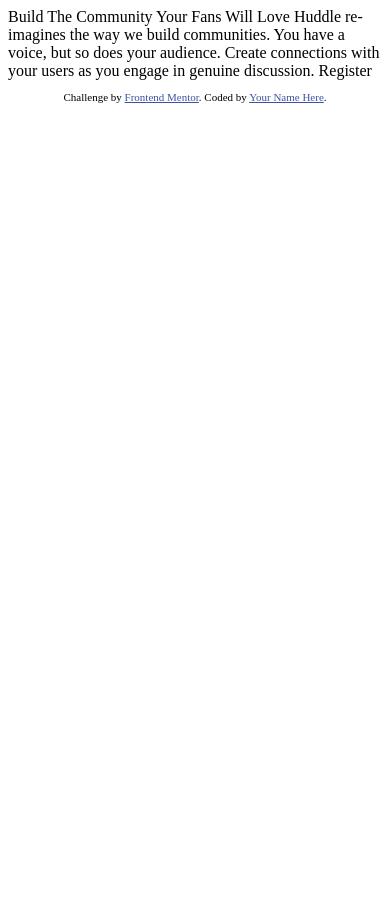
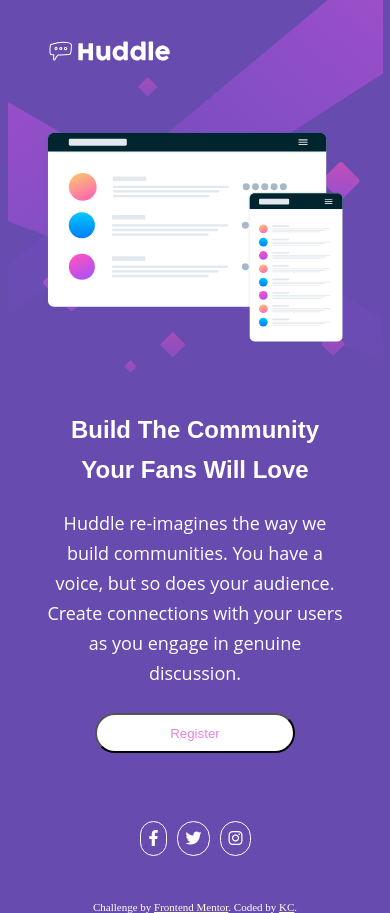
Before and after one commit to kchettiar1/huddleLanding, a plain HTML site: page index.html in a window 390 px wide. Before the commit the page ends 844 px from the top, so only its background shows below. Drawn offline with Linux system fonts and the light colour scheme.

Commit message:
mobile view

```diff
--- a/index.html
+++ b/index.html
@@ -1,33 +1,71 @@
 <!DOCTYPE html>
 <html lang="en">
+
 <head>
   <meta charset="UTF-8">
-  <meta name="viewport" content="width=device-width, initial-scale=1.0"> <!-- displays site properly based on user's device -->
+  <meta name="viewport" content="width=device-width, initial-scale=1.0">
+  <!-- displays site properly based on user's device -->
 
+  <!-- FAVICON -->
   <link rel="icon" type="image/png" sizes="32x32" href="./images/favicon-32x32.png">
+
+  <!-- FONTAWESOME -->
+  <link rel="stylesheet" href="https://cdnjs.cloudflare.com/ajax/libs/font-awesome/6.1.1/css/all.min.css"
+    integrity="sha512-KfkfwYDsLkIlwQp6LFnl8zNdLGxu9YAA1QvwINks4PhcElQSvqcyVLLD9aMhXd13uQjoXtEKNosOWaZqXgel0g=="
+    crossorigin="anonymous" referrerpolicy="no-referrer" />
+
+  <!-- CSS -->
+  <link rel="stylesheet" href="./styles/resets.css">
+  <link rel="stylesheet" href="./styles/styles.css">
 
   <title>Frontend Mentor | Huddle landing page with single introductory section</title>
 
-  <!-- Feel free to remove these styles or customise in your own stylesheet 👍 -->
-  <style>
-    .attribution { font-size: 11px; text-align: center; }
-    .attribution a { color: hsl(228, 45%, 44%); }
-  </style>
 </head>
+
 <body>
 
-  Build The Community Your Fans Will Love
+  <main class="main-content">
+    <div class="brand-img">
+      <img src="./images/logo.svg" alt="company brand">
+    </div>
 
-  Huddle re-imagines the way we build communities. You have a voice, but so does your audience.
-  Create connections with your users as you engage in genuine discussion.
+    <div class="hero-img">
+      <img src="./images/illustration-mockups.svg" alt="">
+    </div>
 
-  Register
+    <div class="hero-headline">
+      <h1> Build The Community Your Fans Will Love</h1>
+    </div>
 
-  <footer>
-    <p class="attribution">
-      Challenge by <a href="https://www.frontendmentor.io?ref=challenge" target="_blank">Frontend Mentor</a>.
-      Coded by <a href="#">Your Name Here</a>.
-    </p>
+    <div class="hero-subtext">
+      <p> Huddle re-imagines the way we build communities. You have a voice, but so does your audience. Create
+        connections
+        with your users as you engage in genuine discussion.</p>
+    </div>
+
+    <button class="hero-btn">Register</button>
+
+  </main>
+
+
+
+
+  <footer class="footer">
+
+    <div class="social-links">
+      <i class="fa-brands fa-facebook-f"></i>
+      <i class="fa-brands fa-twitter"></i>
+      <i class="fa-brands fa-instagram"></i>
+    </div>
+
+    <div class="frontend-attrib">
+      <p class="attribution">
+        Challenge by <a href="https://www.frontendmentor.io?ref=challenge" target="_blank">Frontend Mentor</a>.
+        Coded by <a href="#">KC</a>.
+      </p>
+    </div>
+
   </footer>
 </body>
+
 </html>
--- /dev/null
+++ b/styles/resets.css
@@ -0,0 +1,82 @@
+html {
+  box-sizing: border-box;
+  font-size: 10px;
+  scroll-behavior: smooth;
+  -webkit-font-smoothing: antialiased;
+  -moz-osx-font-smoothing: grayscale;
+}
+
+body {
+  font-size: 1.6rem;
+  margin: 0;
+  min-height: 100vh;
+}
+
+*,
+*::before,
+*::after {
+  box-sizing: inherit;
+}
+
+h1,
+h2,
+h3,
+h4,
+h5,
+h6,
+p {
+  margin: 0;
+}
+
+a {
+  color: inherit;
+  text-decoration: none;
+}
+
+a:hover,
+a:focus {
+  text-decoration: none;
+}
+
+img {
+  /* This means that it can be less than 100% of the width of its parent IF the image is INTRINSICALLY smaller */
+  max-width: 100%;
+
+  height: auto;
+  /* 'auto' is the initial value for height BUT for images (and other elements which have an intrinic height) that is not the case. To make an image responsive you set one dimension (usually width) to [max-]width: 100%; and the other to 'auto' to ensure it keeps aspect ratio. 'auto' basically tells the browser to decide. */
+  vertical-align: middle;
+  /* minor vertical centering. Works for images IF there is a baseline (i.e. they are displayed inline or inline-block) */
+}
+
+/* Because we us <ul>s for lists that we don't always want bulletted. */
+ul {
+  list-style: none;
+  padding-left: 0;
+}
+
+/* To make actual bulletted lists */
+ul.typographic {
+  list-style: initial;
+  padding-inline-start: 20px;
+}
+
+/* For 'accessibility text'. If your button only has an image inside it that isn't good for accessibility. Put a span inside there and give it this class and put some descriptive text for what the button does into the span. */
+.sr-only {
+  position: absolute;
+  width: 1px;
+  height: 1px;
+  padding: 0;
+  overflow: hidden;
+  clip: rect(0, 0, 0, 0);
+  white-space: nowrap;
+  border: 0;
+}
+.sr-only-focusable:active,
+.sr-only-focusable:focus {
+  position: static;
+  width: auto;
+  height: auto;
+  overflow: visible;
+  clip: auto;
+  white-space: normal;
+}
--- /dev/null
+++ b/styles/styles.css
@@ -0,0 +1,99 @@
+:root {
+  /* COLOURS */
+  --violet: hsl(257, 40%, 49%);
+  --soft-magenta: hsl(300, 69%, 71%);
+  --body-text: hsl(0, 0%, 100%);
+}
+
+@import url('https://fonts.googleapis.com/css2?family=Open+Sans&family=Poppins:wght@400;600&display=swap');
+
+/* FRONTEND MENTOR FOOTER STYLE */
+.attribution {
+  font-size: 11px;
+  text-align: center;
+  color: var(--body-text);
+}
+.attribution a {
+  color: lightyellow;
+  text-decoration: underline;
+}
+
+/* LOCAL STYLES  */
+body {
+  background-color: var(--violet);
+  margin: 0 auto;
+  background-image: url(/images/bg-mobile.svg);
+  background-repeat: no-repeat;
+  background-position: top center;
+  max-width: 375px;
+  margin-block-start: 3.5rem;
+}
+
+.brand-img {
+  height: 3rem;
+  width: 13rem;
+  margin-inline-start: 3.5rem;
+  margin-block-end: 6.5rem;
+}
+
+.hero-img {
+  width: 30rem;
+  height: 21rem;
+  margin: 0 auto;
+  margin-block-end: 7rem;
+}
+
+.main-content {
+
+  color: var(--body-text);
+  text-align: center;
+}
+
+.hero-headline h1 {
+  font-family: 'Poppins', sans-serif;
+  padding: 0 5.5rem;
+  line-height: 4rem;
+  font-size: 2.4rem;
+  margin-block-end: 1.8rem;
+}
+
+.hero-subtext {
+  font-family: 'Open Sans', sans-serif;
+  padding: 0 3.7rem;
+  line-height: 3rem;
+  font-size: 1.8rem;
+  margin-block-end: 2.5rem;
+}
+
+.hero-btn{
+  width: 20rem;
+  height: 4rem;
+  border-radius: 50px;
+  background-color: var(--body-text);
+  color: var(--soft-magenta);
+  margin-block-end: 6.3rem;
+}
+
+.social-links {
+  width: 11rem;
+  margin-inline-start: 13.3rem;
+  display: flex;
+  justify-content: center;
+  align-items: center;
+  margin-block-end: 4rem;
+}
+
+.social-links i {
+  margin: 0.5rem;
+}
+
+.social-links .fa-brands {
+  color: var(--body-text);
+  border-radius: 50px;
+  border: 0.15rem solid var(--body-text);
+  padding: 0.75rem;
+  height: 3.5rem;
+  width: 3.5rem;
+  align-self: center;
+}
+/* Desktop: 1440px */
```
Also changed, not shown: images/bg-desktop.svg (added), images/bg-mobile.svg (added), images/favicon-32x32.png (added), images/illustration-mockups.svg (added), images/logo.svg (added), 1 other file.
